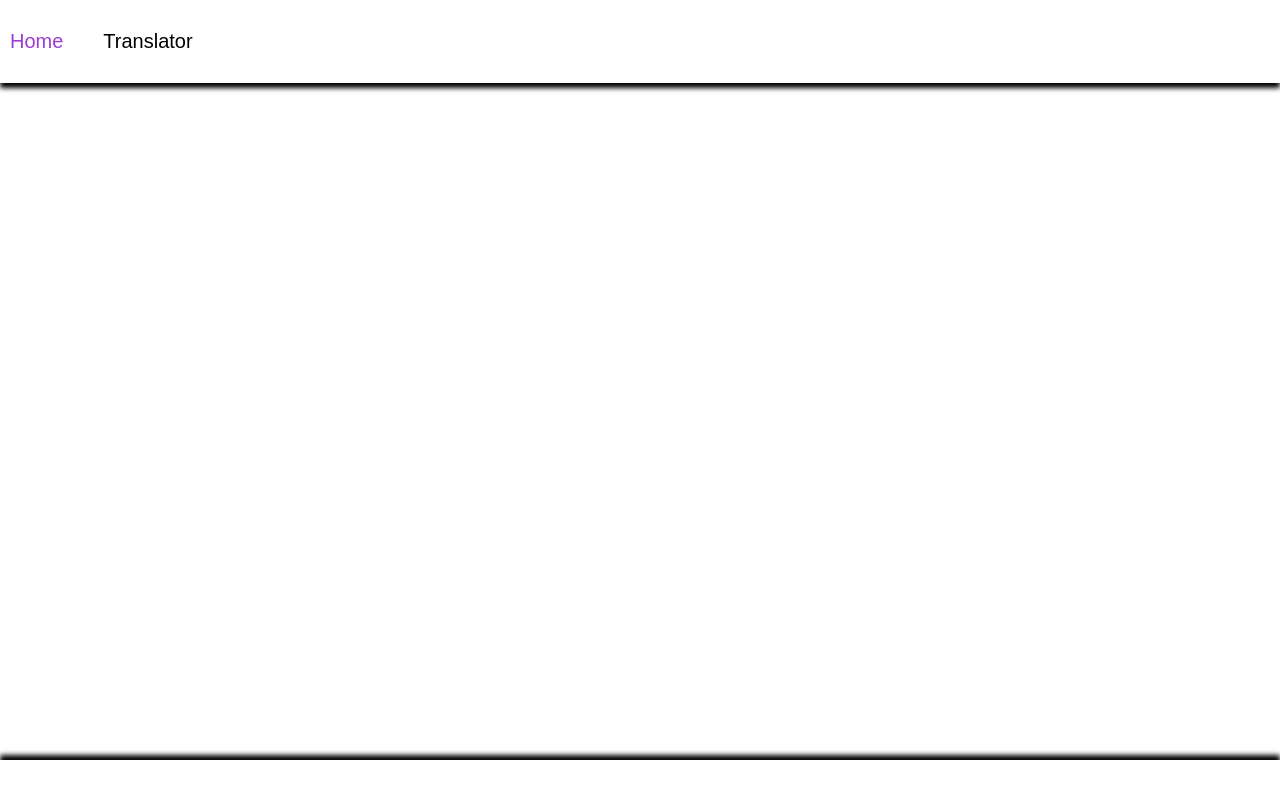
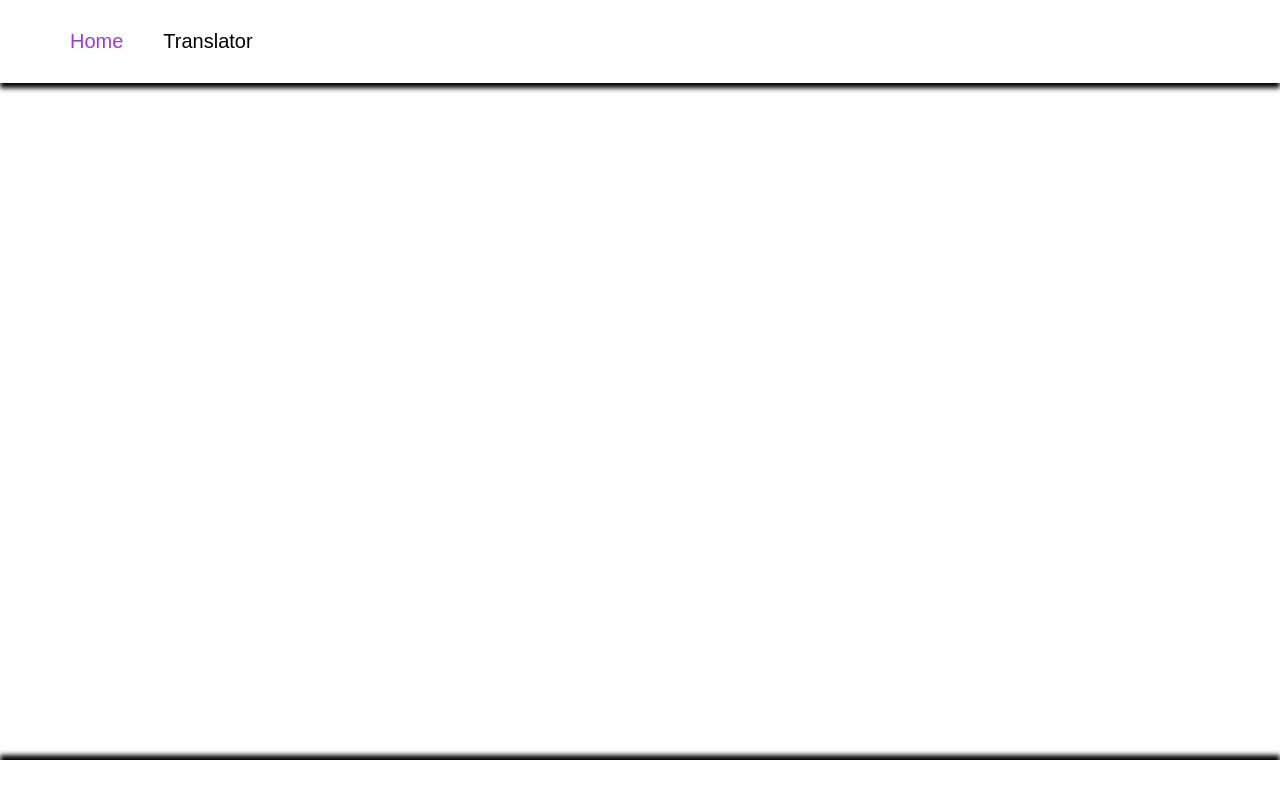
Before and after one commit to YauheniKiri/Languanarium-frontend, a Next.js app: page / in a window 1280 px wide. Built offline with nearby package versions, Linux system fonts and the light colour scheme; a web font is replaced by a local one.

Commit message:
Feat: add wrapper

```diff
--- a/src/app/layout.tsx
+++ b/src/app/layout.tsx
@@ -3,6 +3,7 @@ import styles from "./page.module.scss";
 import type { Metadata } from "next";
 import Navigation from "@/src/ui/Navigation/Navigation";
 import { platypi } from "@/fonts";
+import Wrapper from "../ui/Wrapper/Wrapper";
 
 export const metadata: Metadata = {
   title: "Languanarium",
@@ -18,7 +19,9 @@ export default function RootLayout({
     <html className={platypi.className} lang="en">
       <body className={styles.container}>
         <header className={styles.header}>
-          <Navigation></Navigation>
+          <Wrapper>
+            <Navigation></Navigation>
+          </Wrapper>
         </header>
         {children}
         <footer className={styles.footer}></footer>
--- /dev/null
+++ b/src/ui/Wrapper/Wrapper.tsx
@@ -0,0 +1,7 @@
+import styles from "./wrapper.module.scss";
+
+export default function Wrapper({
+  children,
+}: Readonly<{ children: React.ReactNode }>) {
+  return <div className={styles.wrapper}>{children}</div>;
+}
--- /dev/null
+++ b/src/ui/Wrapper/wrapper.module.scss
@@ -0,0 +1,10 @@
+.wrapper {
+  padding: 0 10px;
+  @media (min-width: $tablet-width) {
+    padding: 0 20px;
+  }
+
+  @media (min-width: $desktop-width) {
+    padding: 0 60px;
+  }
+}
```
